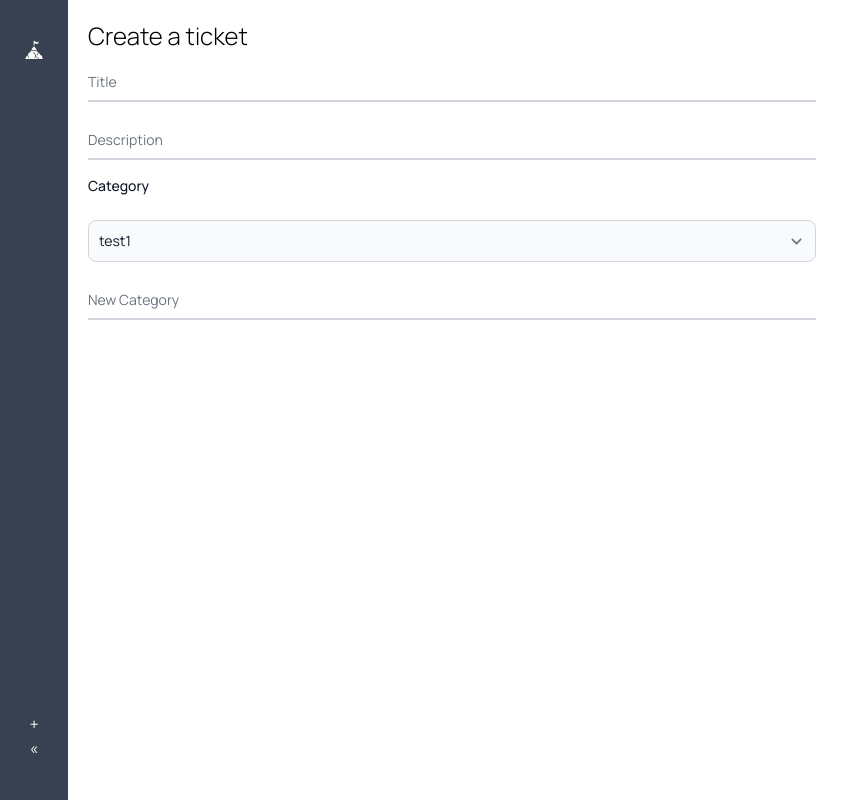
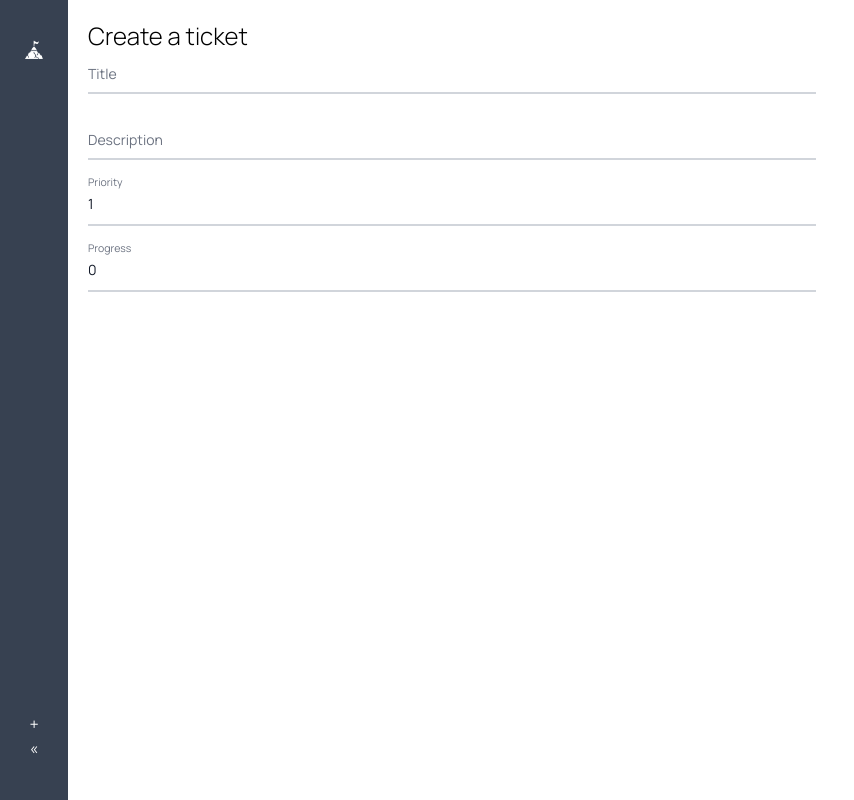
Before and after one commit to kldupless/monday-clone, a React (Create React App) app: page /ticket in a window 1280 px wide. Shown: the whole page, without its empty margins (0-854 px from the left). Built offline with nearby package versions, Linux system fonts and the light colour scheme.

Commit message:
Add formik and yup Create ticket form

```diff
--- a/package.json
+++ b/package.json
@@ -8,12 +8,14 @@
     "@testing-library/user-event": "^13.2.1",
     "boring-avatars": "^1.7.0",
     "classnames": "^2.3.2",
+    "formik": "^2.2.9",
     "react": "^18.2.0",
     "react-dom": "^18.2.0",
     "react-router-dom": "^6.6.2",
     "react-scripts": "5.0.1",
     "tailwindcss": "^3.2.4",
-    "web-vitals": "^2.1.0"
+    "web-vitals": "^2.1.0",
+    "yup": "^0.32.11"
   },
   "scripts": {
     "start": "react-scripts start",
--- /dev/null
+++ b/src/components/TicketForm.js
@@ -0,0 +1,105 @@
+import React from 'react'
+import ReactDOM from 'react-dom'
+import { Formik, Form, useField } from 'formik'
+import * as Yup from 'yup'
+
+const TextInput = ({ label, ...props }) => {
+    const [field, meta] = useField(props)
+    const inputStyle = 'block py-2.5 px-0 w-full text-sm text-gray-900 bg-transparent border-0 border-b-2 border-gray-300 appearance-none dark:text-white dark:border-gray-600 dark:focus:border-blue-500 focus:outline-none focus:ring-0 focus:border-blue-600 peer'
+    const labelStyle = 'absolute capitalize text-sm text-gray-500 dark:text-gray-400 duration-300 transform -translate-y-6 scale-75 top-3 -z-10 origin-[0] peer-focus:left-0 peer-focus:text-blue-600 peer-focus:dark:text-blue-500 peer-placeholder-shown:scale-100 peer-placeholder-shown:translate-y-0 peer-focus:scale-75 peer-focus:-translate-y-6'
+
+    return (
+        <div className="relative w-full z-0">
+            <input className={inputStyle} {...field} {...props} />
+            <label htmlFor={props.id || props.name} className={labelStyle}>{label}</label>
+            {meta.touched && meta.error ? (
+                <div className="mt-2 text-xs text-red-600 dark:text-red-400">{meta.error}</div>
+            ) : null}
+     </div>
+    )
+}
+const Select = ({ label, ...props }) => {
+    const [field, meta] = useField(props)
+    const inputStyle = 'bg-gray-50 border border-gray-300 text-gray-900 text-sm rounded-lg focus:ring-blue-500 focus:border-blue-500 block w-full p-2.5 dark:bg-gray-700 dark:border-gray-600 dark:placeholder-gray-400 dark:text-white dark:focus:ring-blue-500 dark:focus:border-blue-500'
+    const labelStyle = 'capitalize block mb-2 text-sm font-medium text-gray-900 dark:text-white'
+
+    return (
+        <div>
+            <label htmlFor={props.id || props.name} className={labelStyle}>{label}</label>
+            <select className= {inputStyle}{...field} {...props} />
+            {meta.touched && meta.error ? (
+                <div className="error">{meta.error}</div>
+            ) : null}
+     </div>
+
+    )
+}
+
+const TicketForm = () => {
+    return(
+        <Formik
+            initialValues={{
+                title: '',
+                description: '',
+                priority: '1',
+                progress: '0',
+                category: '',
+                status: '',
+            }}
+            validationSchema={
+                Yup.object({
+                    title: Yup.string()
+                    .max(256, 'Must be 256 characters or less')
+                    .required('Required'),
+                    description: Yup.string()
+                    .max(256, 'Must be 256 characters or less')
+                    .required('Required'),
+                    priority: Yup.number()
+                        .required('Required')
+                        .min(1)
+                        .max(5)
+                        .integer(),
+                    progress: Yup.number()
+                        .required('Required')
+                        .min(0)
+                        .max(100)
+                        .integer(),
+          })}
+           onSubmit={(values, { setSubmitting }) => {
+            setTimeout(() => {
+                alert(JSON.stringify(values, null, 2))
+                setSubmitting(false)
+            }, 400)
+        }}>
+            <Form className="flex flex-col justify-start items-start gap-y-6">
+                   <TextInput
+                        label="Title"
+                        name="title"
+                        type="text"
+                        placeholder=" "
+                    />
+                    <TextInput
+                        label="Description"
+                        name="description"
+                        type="text"
+                        placeholder=" "
+                    />
+                    <TextInput
+                        label="Priority"
+                        name="priority"
+                        type="number"
+                        placeholder="1"
+                    />
+                    <TextInput
+                        label="Progress"
+                        name="progress"
+                        type="number"
+                        placeholder="0"
+                    />
+            </Form>
+        </Formik>
+    )
+
+}
+
+export default TicketForm
--- a/src/pages/TicketPage.js
+++ b/src/pages/TicketPage.js
@@ -1,116 +1,13 @@
-import { useState } from 'react'
-
-const formInputStyle = 'block py-2.5 px-0 w-full text-sm text-gray-900 bg-transparent border-0 border-b-2 border-gray-300 appearance-none dark:text-white dark:border-gray-600 dark:focus:border-blue-500 focus:outline-none focus:ring-0 focus:border-blue-600 peer'
-const formInputLabelStyle = 'absolute text-sm text-gray-500 dark:text-gray-400 duration-300 transform -translate-y-6 scale-75 top-3 -z-10 origin-[0] peer-focus:left-0 peer-focus:text-blue-600 peer-focus:dark:text-blue-500 peer-placeholder-shown:scale-100 peer-placeholder-shown:translate-y-0 peer-focus:scale-75 peer-focus:-translate-y-6'
-const formSelectStyle = 'bg-gray-50 border border-gray-300 text-gray-900 text-sm rounded-lg focus:ring-blue-500 focus:border-blue-500 block w-full p-2.5 dark:bg-gray-700 dark:border-gray-600 dark:placeholder-gray-400 dark:text-white dark:focus:ring-blue-500 dark:focus:border-blue-500'
-const formSelectLabelStyle ='block mb-2 text-sm font-medium text-gray-900 dark:text-white'
-
+import TicketForm from '../components/TicketForm.js'
 
 const TicketPage = () => {
-
-    const [formData, setFormData] = useState({
-        status: 'not started',
-        progress: 0,
-        timestamp: new Date().toISOString()
-    })
-
     const editMode = false
-    const handleSubmit = () => {
-        console.log('Ticket submitted')
-    }
-
-    const handleChange = (e) => {
-        const value = e.target.value
-        const name = e.target.name
-
-        setFormData((prevState) => ({
-            ...prevState,
-            [name]: value
-            })
-        )
-    }
-
-    const categories = ['test1', 'test2']
-
-    console.log(formData)
 
     return (
         <div className="p-5 w-3/5">
             <h1 className="font-light text-2xl">{editMode ? 'Update your ticket' : 'Create a ticket'}</h1>
             <div>
-                <form onSubmit={handleSubmit}>
-                    <section className="flex flex-col justify-start items-start gap-4 py-2 ">
-                        <div className="relative w-full z-0 ">
-                            <input
-                                id="title"
-                                name="title"
-                                type="text"
-                                placeholder=" "
-                                onChange={handleChange}
-                                required={true}
-                                value={formData.title}
-                                className={formInputStyle}
-                            />
-                            <label
-                            htmlFor="title"
-                            className={formInputLabelStyle}
-                            >
-                                Title
-                            </label>
-                        </div>
-                        <div className="relative z-0 w-full">
-                            <input
-                                id="description"
-                                name="description"
-                                type="text"
-                                placeholder=" "
-                                onChange={handleChange}
-                                required={true}
-                                value={formData.description}
-                                className={formInputStyle}
-                            />
-                            <label
-                                htmlFor="description"
-                                className={formInputLabelStyle}
-                            >
-                                Description
-                            </label>
-                        </div>
-                        <label
-                        className={formSelectLabelStyle}
-                        >
-                            Category
-                        </label>
-                        <select
-                        name="category"
-                        value={formData.category}
-                        onChange={handleChange}
-                        className={formSelectStyle}
-                        >
-                            {categories?.map((category, _index) => (
-                                <option value={category} key={_index}>{category}</option>
-                            ))}
-                        </select>
-                        <div className="relative z-0 w-full">
-                            <input
-                                id="new-category"
-                                name="category"
-                                type="text"
-                                placeholder=" "
-                                onChange={handleChange}
-                                required={true}
-                                value={formData.category}
-                                className={formInputStyle}
-                            />
-                            <label
-                            htmlFor="new-category"
-                            className={formInputLabelStyle}
-                            >
-                                New Category
-                            </label>
-                        </div>
-                    </section>
-                </form>
+                <TicketForm/>
             </div>
         </div>
     )
```
Also changed, not shown: 1 other file (tests, documents, lock files or other folders).
